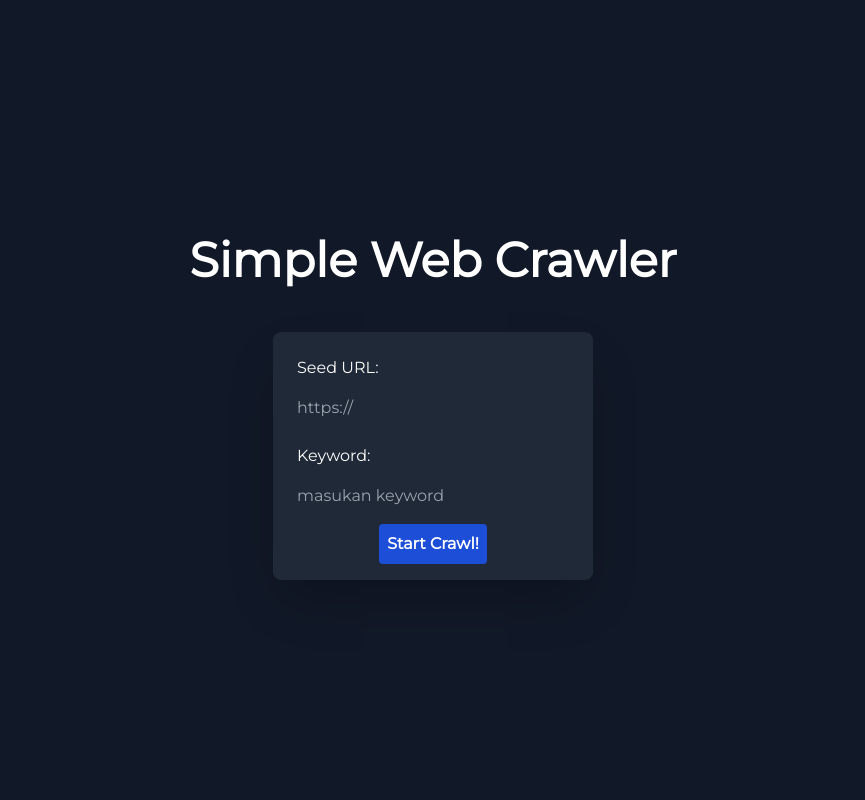
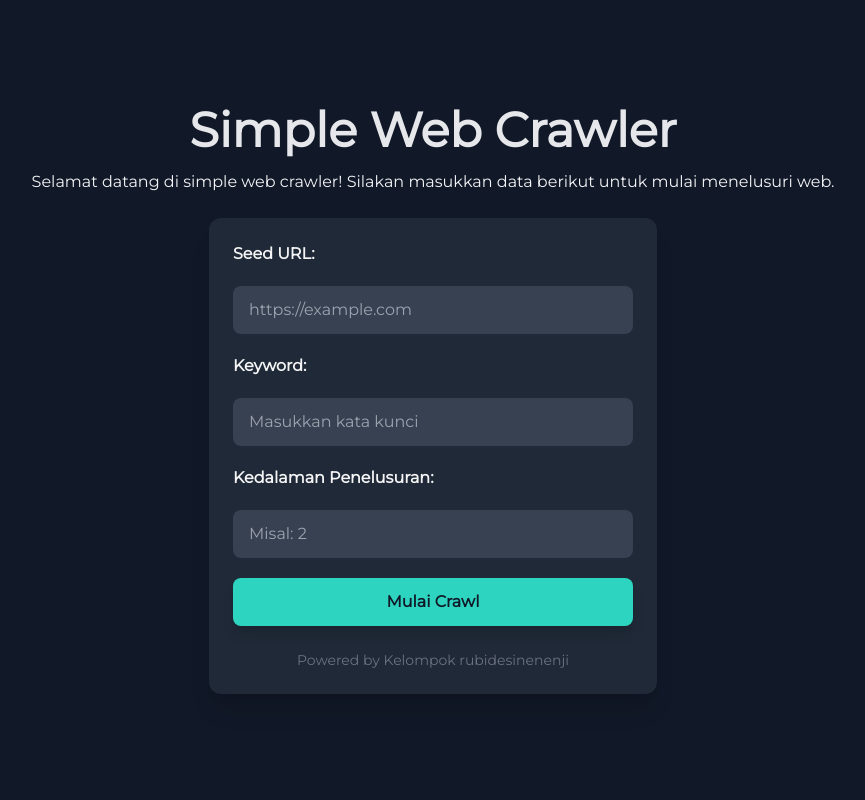
Before and after one commit to beginnener/Web-Crawler, a Flask app: page / in a window 1280 px wide. Shown: the whole page, without its empty margins (207-1072 px from the left). Run offline with Flask 3, Linux system fonts and the light colour scheme; some libraries are stand-ins or nearby versions.

Commit message:
tampilan baru

```diff
--- a/templates/index.html
+++ b/templates/index.html
@@ -1,129 +1,61 @@
 <!DOCTYPE html>
-<html>
+<html lang="en">
 <head>
-    <script src="https://cdn.tailwindcss.com"></script>
-    <link href="https://fonts.googleapis.com/css2?family=Montserrat&display=swap" rel="stylesheet">
-    <title>Simple Web Crawler</title>
-    <style>
-        .scrollbar-thin::-webkit-scrollbar {
-        width: 6px;
-        }
-        .scrollbar-thin::-webkit-scrollbar-thumb {
-        background-color: rgba(255, 255, 255, 0.2);
-        border-radius: 4px;
-        }
-        .scrollbar-thin {
-        scrollbar-width: thin;
-        scrollbar-color: rgba(255, 255, 255, 0.2) transparent;
-        }
-     </style>
+  <meta charset="UTF-8" />
+  <meta name="viewport" content="width=device-width, initial-scale=1" />
+  <title>Web Crawler</title>
+  <script src="https://cdn.tailwindcss.com"></script>
+  <link href="https://fonts.googleapis.com/css2?family=Montserrat&display=swap" rel="stylesheet">
 </head>
-<body class="bg-gray-900 text-white font-['Montserrat'] h-screen flex flex-col items-center justify-center">
-    <div class="relative w-full max-w-4xl flex flex-col items-center justify-center">
-        <h2 class="py-4 font-bold transition duration-500 ease-in-out
-            {% if result %}
-              text-xl text-start
-            {% else %}
-              text-5xl text-center mb-8
-            {% endif %}
-        ">
-            Simple Web Crawler
-        </h2>
+<body class="bg-gray-900 text-gray-100 flex items-center justify-center min-h-screen p-6 font-['Montserrat']">
+    <div class="min-w-md max-w-4xl p-8 flex flex-col items-center justify-center">
+        <h1 id="page-title" class="text-5xl font-bold text-gray-200 text-center">Simple Web Crawler</h1>
+        <div class="text-center text-md mt-4 mb-6">
+            <p>Selamat datang di simple web crawler! Silakan masukkan data berikut untuk mulai menelusuri web.</p>
+        </div>
+        <main class="bg-gray-800 rounded-xl shadow-xl w-full max-w-md p-6 flex flex-col space-y-6">
+            <form id="form-input" method="POST" action="/" class="flex flex-col space-y-5">
+                <label for="seed" class="font-semibold text-zinc-100">Seed URL:</label>
+                <input
+                    type="text"
+                    id="seed"
+                    name="seed"
+                    placeholder="https://example.com"
+                    required
+                    class="rounded-lg px-4 py-3 bg-gray-700 text-gray-100 placeholder-gray-400 focus:outline-none focus:ring-2 focus:ring-teal-400"
+                />
+                <label for="keyword" class="font-semibold text-zinc-100">Keyword:</label>
+                <input
+                    type="text"
+                    id="keyword"
+                    name="keyword"
+                    placeholder="Masukkan kata kunci"
+                    required
+                    class="rounded-lg px-4 py-3 bg-gray-700 text-gray-100 placeholder-gray-400 focus:outline-none focus:ring-2 focus:ring-teal-400"
+                />
+                <label for="depth" class="font-semibold text-zinc-100">Kedalaman Penelusuran:</label>
+                <input
+                    type="number"
+                    id="depth"
+                    name="depth"
+                    placeholder="Misal: 2"
+                    min="1"
+                    max="10"
+                    required
+                    class="rounded-lg px-4 py-3 bg-gray-700 text-gray-100 placeholder-gray-400 focus:outline-none focus:ring-2 focus:ring-teal-400"
+                />
+                <button
+                    type="submit"
+                    class="bg-teal-400 hover:bg-teal-500 transition rounded-lg font-bold text-gray-900 py-3 shadow-lg"
+                >
+                    Mulai Crawl
+                </button>
+            </form>
 
-        {% if result %}
-            <div id="chat-container" class="p-8 h-[calc(60vh)] w-full overflow-y-auto px-4 pb-32 scrollbar-thin">
-                {% if result.error %}
-                    <p style="color:red;">Error: {{ result.error }}</p>
-                {% else %}
-                    <p>URL: <strong>{{ result.url }}</strong></p>
-                    <p>Total pages visited: <strong>{{ result.route | length }}</strong></p>
-                    <hr>
-                    <p class="mt-4">Rute Kunjungan:</p>
-                    {% if result.route %}
-                        <ol class="list-decimal list-inside">
-                            {% for link in result.route %}
-                                <li><a href="{{ link }}" target="_blank" class="text-blue-400 underline">{{ link }}</a></li>
-                            {% endfor %}
-                        </ol>
-                    {% else %}
-                        <p class="text-red-400 mt-2">Tidak ada halaman ditemukan</p>
-                    {% endif %}
-                    {% if result.found_in %}
-                        <p class="mt-4 font-semibold text-green-400">Keyword ditemukan di:</p>
-                        <ul class="list-disc list-inside">
-                            {% for link in result.found_in %}
-                                <li><a href="{{ link }}" target="_blank" class="text-green-300 underline">{{ link }}</a></li>
-                            {% endfor %}
-                        </ul>
-                    {% else %}
-                        <p class="mt-4 text-red-400">Keyword tidak ditemukan di halaman manapun.</p>
-                    {% endif %}
-                {% endif %}
-            </div>
-        {% endif %}
-
-        <div class="bg-gray-800 rounded-lg shadow-2xl p-4
-            {% if result %}
-                relative bottom-0 w-full
-            {% else %}
-                w-[20rem]
-            {% endif %}
-        ">
-            <form method="POST" class="flex flex-col gap-2">
-                <div class="flex
-                    {% if result %}
-                    flex-row
-                    {% else %}
-                    flex-col
-                    {% endif %}
-                    ">
-                    <label class="w-fit p-2 shrink-0">Seed URL:</label>
-                    <input id="seed-input" type="text" name="seed" required placeholder="https://" class="p-2 flex-1 bg-gray-800 text-white rounded-lg active:outline-none active:bg-gray-900 focus:outline-none focus:bg-gray-900">
-                </div>
-                <div class="flex
-                    {% if result %}
-                    flex-row
-                    {% else %}
-                    flex-col
-                    {% endif %}
-                    ">
-                    <label class="w-fit shrink-0 p-2">Keyword:</label>
-                    <input id="keyword-input" type="text" name="keyword" required placeholder="masukan keyword" class="p-2 flex-1 bg-gray-800 text-white rounded-lg active:outline-none active:bg-gray-900 focus:outline-none focus:bg-gray-900">
-                </div>
-                <div class="flex
-                {% if result %}
-                justify-end
-                {% else %}
-                justify-center
-                {% endif %}">
-                    <button type="submit" class="p-2 bg-blue-700 hover:bg-blue-900 text-white font-bold rounded">
-                        Start Crawl!
-                    </button>
-                </div>
-            </form>
-        </div>
+            <footer class="text-center text-gray-500 text-sm mt-4">
+            Powered by Kelompok rubidesinenenji
+            </footer>
+        </main>
     </div>
 </body>
-<script>
-    window.addEventListener('DOMContentLoaded', () => {
-      const chatContainer = document.getElementById('chat-container');
-      if (chatContainer) {
-        chatContainer.scrollTop = chatContainer.scrollHeight;
-      }
-    });
-
-    function bindDynamicBackground(inputEl, emptyClass = 'bg-gray-800', filledClass = 'bg-gray-900') {
-            function update() {
-                const isFilled = inputEl.value.trim() !== '';
-                inputEl.classList.toggle(emptyClass, !isFilled);
-                inputEl.classList.toggle(filledClass, isFilled);
-            }
-
-            inputEl.addEventListener('input', update);
-            update();
-        }
-
-        bindDynamicBackground(document.getElementById('seed-input'));
-        bindDynamicBackground(document.getElementById('keyword-input'));
-</script>
 </html>
```
